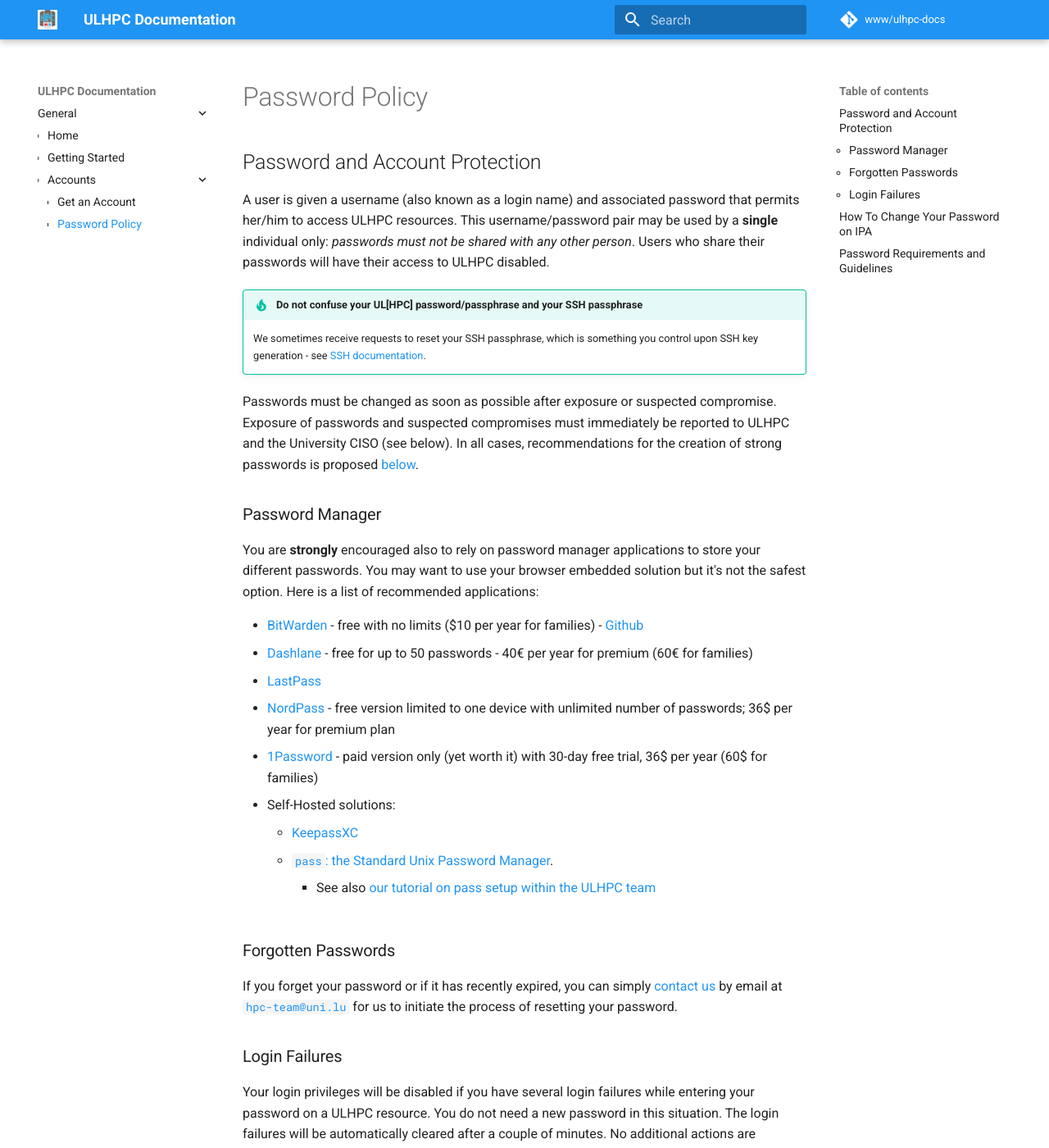
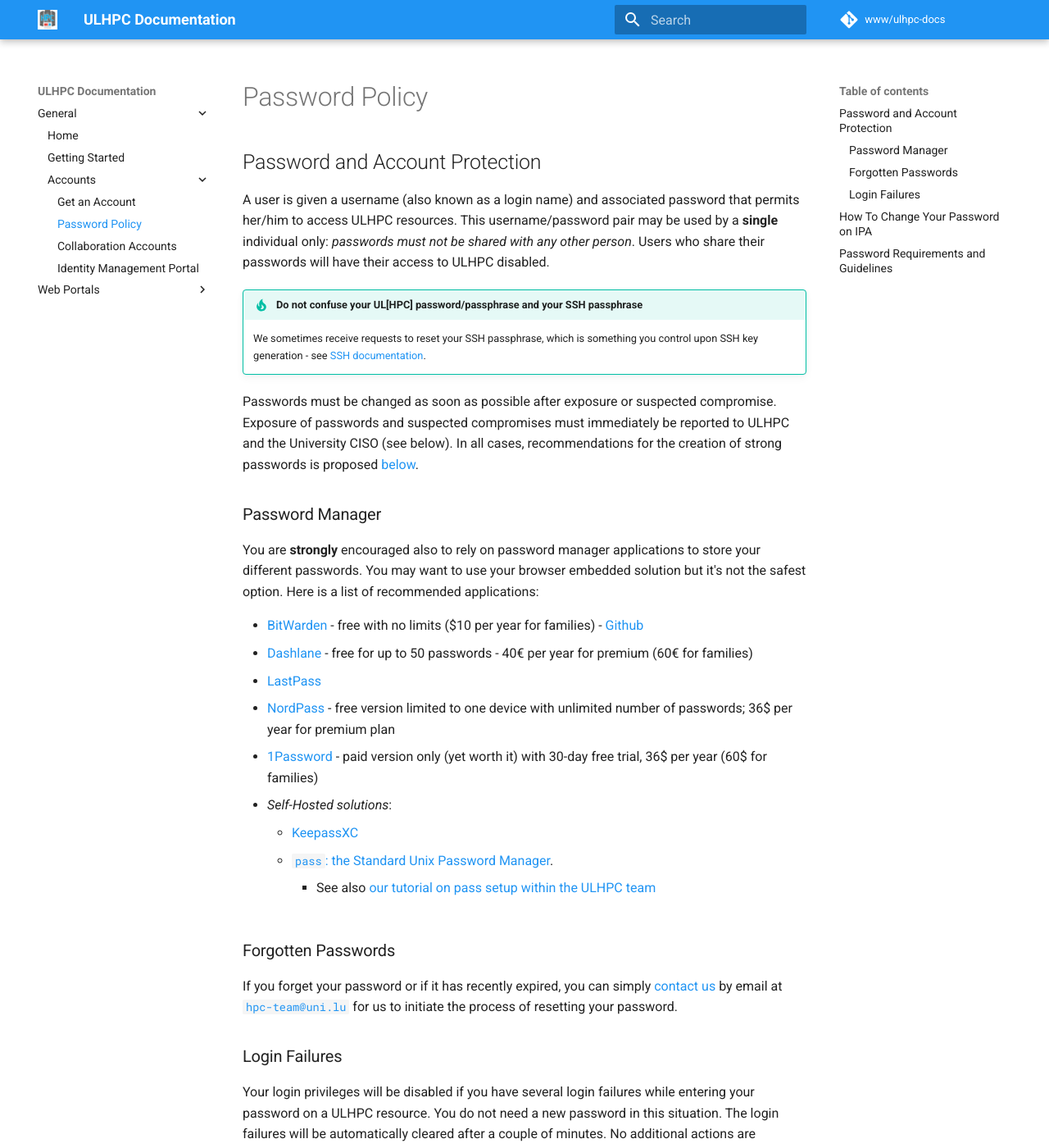
Before and after one commit to ULHPC/ulhpc-docs, an MkDocs documentation site: the page built from docs/accounts/passwords.md, in a window 1280 px wide and 1400 px high. Shown: the whole window at 82% size. Built offline with MkDocs 1.6.1 and Material for MkDocs 9.7.7, drawn with Linux system fonts in a browser that asks for light colours.

Commit message:
[draft] collaborative accounts
Signed-off-by: Sebastien Varrette <Sebastien.Varrette@uni.lu>

```diff
--- a/docs/accounts/passwords.md
+++ b/docs/accounts/passwords.md
@@ -25,7 +25,7 @@ Here is a list of recommended applications:
 * [LastPass](https://www.lastpass.com/)
 * [NordPass](https://nordpass.com/) - free version limited to one device with unlimited number of passwords; 36$ per year for premium plan
 * [1Password](https://1password.com/) - paid version only (yet worth it) with 30-day free trial, 36$ per year (60$ for families)
-* Self-Hosted solutions:
+* _Self-Hosted solutions_:
     - [KeepassXC](https://keepassxc.org/download/)
     - [`pass`: the Standard Unix Password Manager](https://www.passwordstore.org/).
         * See also [our tutorial on pass setup within the ULHPC team](services/pass.md)
--- a/docs/stylesheets/extra.css
+++ b/docs/stylesheets/extra.css
@@ -1,11 +1,11 @@
 /*
-   Time-stamp: <Sat 2020-07-11 12:12 svarrette>
+   Time-stamp: <Sun 2020-07-12 12:39 svarrette>
    Extra CSS configuration of the ULHPC Technical Documentation website
  */
 
-li li {
+.md-typeset ul li li{
     list-style: circle;
 }
-li li li {
-    list-style-type: square;
+.md-typeset ul li li li{
+    list-style: square;
 }
--- a/mkdocs.yml
+++ b/mkdocs.yml
@@ -4,8 +4,16 @@ nav:
     - Home: 'index.md'
     - Getting Started: 'getting-started.md'
     - Accounts:
-        - Get an Account: "accounts/index.md"
-        - Password Policy: "accounts/passwords.md"
+        - Get an Account: 'accounts/index.md'
+        - Password Policy: 'accounts/passwords.md'
+        - Collaboration Accounts: 'accounts/collaboration_accounts.md'
+        - Identity Management Portal: 'accounts/ipa.md'
+  - Web Portals:
+    - ULHPC Website: https://hpc.uni.lu
+    - Technical Documentation: https://hpc-docs.uni.lu
+    - IPA Portal: https://***REMOVED***
+    - OpenOn Demand: https://hpc.uni.lu
+    - ULHPC Tutorials: https://ulhpc-tutorials.readthedocs.io/
 
 # tab Clusters:
 # - Organization: 'layout.md'
@@ -63,7 +71,7 @@ extra:
 # Extra stylesheets (incl. Twitter Bootstrap)
 extra_css:
   - stylesheets/extra.css
-  - stylesheets/bootstrap.min.css
+  # - stylesheets/bootstrap.min.css
 # Extra javascript
 extra_javascript:
   - javascripts/extra.js
@@ -73,6 +81,7 @@ extra_javascript:
 # Extensions
 markdown_extensions:
   - attr_list
+  # notes, warnings, hints, ...
   - admonition
   - codehilite:
       guess_lang: false
@@ -80,6 +89,12 @@ markdown_extensions:
   - markdown.extensions.admonition
   - pymdownx.arithmatex
   - pymdownx.details
+  # auto-link HTML, FTP, and email links
+  - pymdownx.magiclink:
+      repo_url_shorthand: true
+      social_url_shorthand: true
   - pymdownx.smartsymbols
+  # code blocks with syntax highlighting, graphs
+  - pymdownx.superfences
   - toc:
       permalink: true
```
Also changed, not shown: docs/accounts/collaboration_accounts.md (added, +24 -0 lines), docs/accounts/ipa.md (added, +11 -0 lines), docs/getting-started.md (+1 -1 lines).
